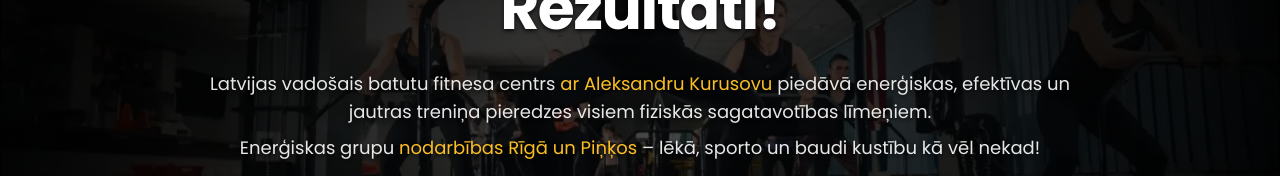
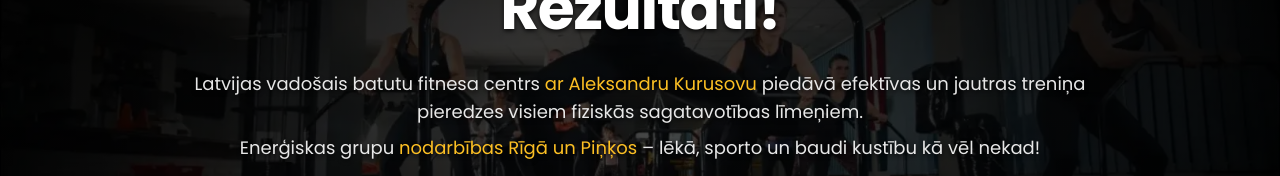
Before and after one commit to Kizenbahs/batutufitness.lv, a React (Vite) app: page / in a window 1280 px wide. Shown: the part 276-452 px from the top of the page. Built offline with nearby package versions, Linux system fonts and the light colour scheme; no server answers.

Commit message:
content: update hero section description text

```diff
--- a/src/components/HeroSection.tsx
+++ b/src/components/HeroSection.tsx
@@ -45,8 +45,8 @@ export default function HeroSection({ language, onScheduleClick, onContactClick
           <div className="mx-auto mb-6 w-full max-w-4xl text-xs leading-relaxed text-white/90 sm:text-sm md:text-lg sm:mb-10 md:mb-12 drop-shadow-[0_2px_2px_rgba(0,0,0,0.8)]">
             <p className="mb-2">
               {language === 'lv'
-                ? <>Latvijas vadošais batutu fitnesa centrs <span className="text-[#FBBF24]">ar Aleksandru Kurusovu</span> piedāvā enerģiskas, efektīvas un jautras treniņa pieredzes visiem fiziskās sagatavotības līmeņiem.</>
-                : <>Latvia's premier trampoline fitness center <span className="text-[#FBBF24]">with Alexandra Kurusova</span> offers energetic, effective, and fun workout experiences for all fitness levels.</>}
+                ? <>Latvijas vadošais batutu fitnesa centrs <span className="text-[#FBBF24]">ar Aleksandru Kurusovu</span> piedāvā efektīvas un jautras treniņa pieredzes visiem fiziskās sagatavotības līmeņiem.</>
+                : <>Latvia's premier trampoline fitness center <span className="text-[#FBBF24]">with Alexandra Kurusova</span> offers effective and fun workout experiences for all fitness levels.</>}
             </p>
             <p>
               {language === 'lv'
```
